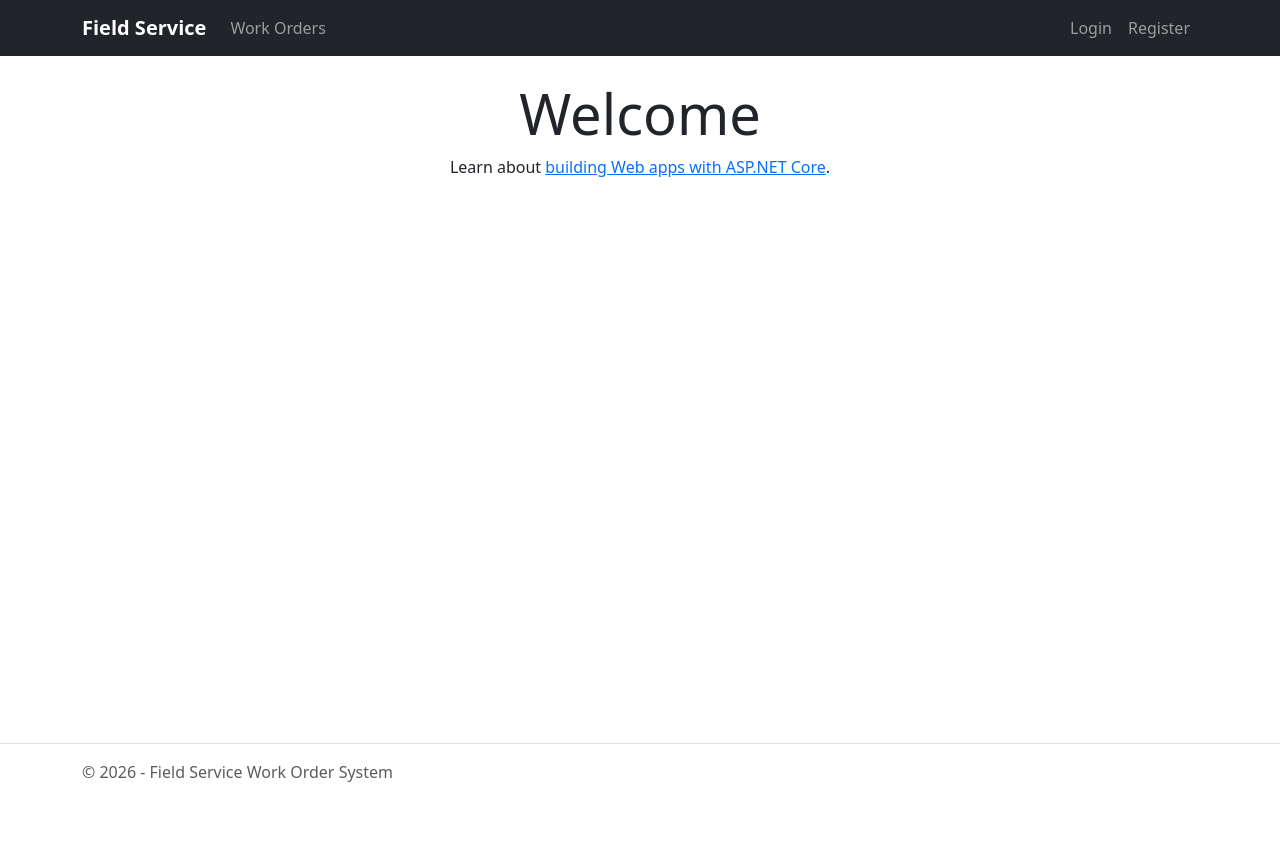
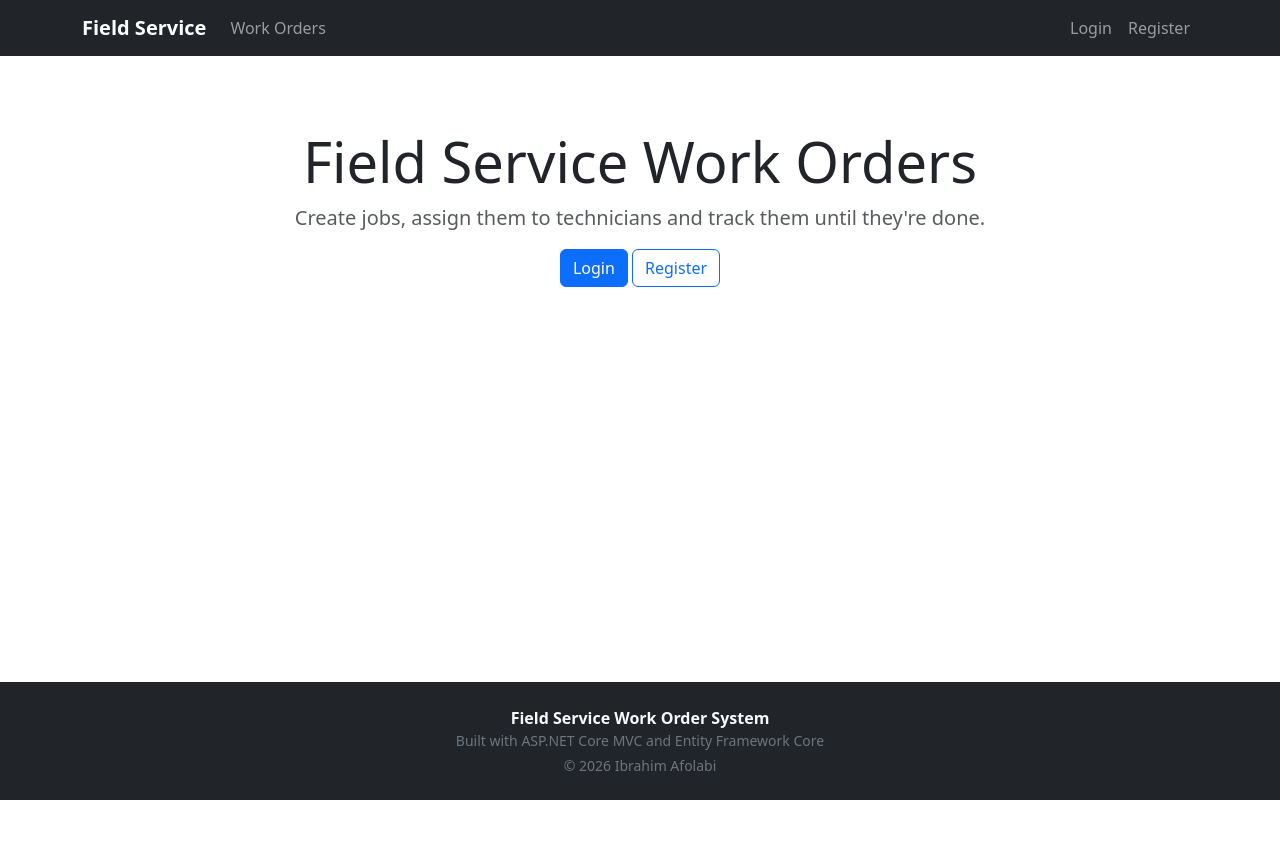
Before and after one commit to afolabiibrahimtech/FieldServiceApp, an ASP.NET Core app: page / in a window 1280 px wide. Run offline with ASP.NET Core 8, Linux system fonts and the light colour scheme; style sheets or scripts are compiled from the project's sources.

Commit message:
lock down registration, new users start as technician
register form doesn't ask for a role anymore. added a UserController for admins to change roles (page still to do). new home page and centered footer.

```diff
--- a/Controllers/AccountController.cs
+++ b/Controllers/AccountController.cs
@@ -30,11 +30,12 @@ public class AccountController : Controller
     {
         if (ModelState.IsValid)
         {
+            // everyone who signs up starts as a technician, admin promotes later
             var user = new ApplicationUser
             {
                 UserName = model.Email,
                 Email = model.Email,
-                Role = model.Role
+                Role = UserRole.Technician
             };
 
             var result = await _userManager.CreateAsync(user, model.Password);
@@ -42,7 +43,7 @@ public class AccountController : Controller
             if (result.Succeeded)
             {
                 // Identity role, needed for [Authorize(Roles = ...)]
-                await _userManager.AddToRoleAsync(user, model.Role.ToString());
+                await _userManager.AddToRoleAsync(user, UserRole.Technician.ToString());
 
                 await _signInManager.SignInAsync(user, isPersistent: false);
                 TempData["Success"] = "Account created successfully. Welcome, " + model.FirstName + "!";
--- a/ViewModels/RegisterViewModel.cs
+++ b/ViewModels/RegisterViewModel.cs
@@ -22,6 +22,5 @@ public class RegisterViewModel
     [Compare("Password")]
     public string ConfirmPassword {get;set;}
 
-    [Required]
-    public UserRole Role {get;set;}
+
 }
--- a/Views/Account/Register.cshtml
+++ b/Views/Account/Register.cshtml
@@ -23,9 +23,6 @@
   <input type="password" asp-for="ConfirmPassword" placeholder="Re-enter your password" required>
   <span asp-validation-for="ConfirmPassword" style="color:red"></span><br>
 
-  <label for="Role">Role:</label><br>
-  <select asp-for="Role" asp-items="Html.GetEnumSelectList<FieldServiceApp.Models.UserRole>()" required></select>
-  <br>
   <button type="submit">Submit</button>
 </form>
 
--- a/Views/Home/Index.cshtml
+++ b/Views/Home/Index.cshtml
@@ -1,8 +1,28 @@
 @{
-    ViewData["Title"] = "Home Page";
+    ViewData["Title"] = "Home";
 }
 
-<div class="text-center">
-    <h1 class="display-4">Welcome</h1>
-    <p>Learn about <a href="https://learn.microsoft.com/aspnet/core">building Web apps with ASP.NET Core</a>.</p>
+<div class="text-center py-5">
+    <h1 class="display-4">Field Service Work Orders</h1>
+    <p class="lead text-muted">Create jobs, assign them to technicians and track them until they're done.</p>
+
+    @if (User.Identity != null && User.Identity.IsAuthenticated)
+    {
+        <p>Welcome back, @User.Identity.Name</p>
+
+        @if (User.IsInRole("Technician"))
+        {
+            <a class="btn btn-primary" asp-controller="WorkOrder" asp-action="MyJobs">My Jobs</a>
+            <a class="btn btn-outline-primary" asp-controller="WorkOrderRequest" asp-action="Available">Available Work</a>
+        }
+        else
+        {
+            <a class="btn btn-primary" asp-controller="WorkOrder" asp-action="Index">View Work Orders</a>
+        }
+    }
+    else
+    {
+        <a class="btn btn-primary" asp-controller="Account" asp-action="Login">Login</a>
+        <a class="btn btn-outline-primary" asp-controller="Account" asp-action="Register">Register</a>
+    }
 </div>
--- a/Views/Shared/_Layout.cshtml
+++ b/Views/Shared/_Layout.cshtml
@@ -12,7 +12,7 @@
     <header>
         <nav class="navbar navbar-expand-lg navbar-dark bg-dark">
             <div class="container">
-                <a class="navbar-brand fw-bold" asp-controller="WorkOrder" asp-action="Index">Field Service</a>
+                <a class="navbar-brand fw-bold" asp-controller="Home" asp-action="Index">Field Service</a>
                 <button class="navbar-toggler" type="button" data-bs-toggle="collapse" data-bs-target="#mainNav"
                         aria-controls="mainNav" aria-expanded="false" aria-label="Toggle navigation">
                     <span class="navbar-toggler-icon"></span>
@@ -86,9 +86,11 @@
         @RenderBody()
     </main>
 
-    <footer class="border-top text-muted py-3 mt-auto">
+    <footer class="bg-dark text-light text-center py-4 mt-auto">
         <div class="container">
-            &copy; 2026 - Field Service Work Order System
+            <div class="fw-semibold">Field Service Work Order System</div>
+            <div class="small text-secondary">Built with ASP.NET Core MVC and Entity Framework Core</div>
+            <div class="small text-secondary mt-1">&copy; 2026 Ibrahim Afolabi</div>
         </div>
     </footer>
 
```
Also changed, not shown: Controllers/UserController.cs (added, +51 -0 lines).
